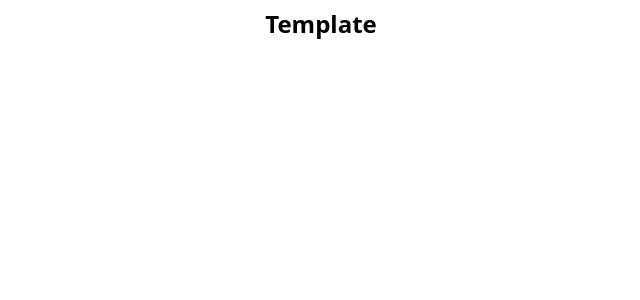
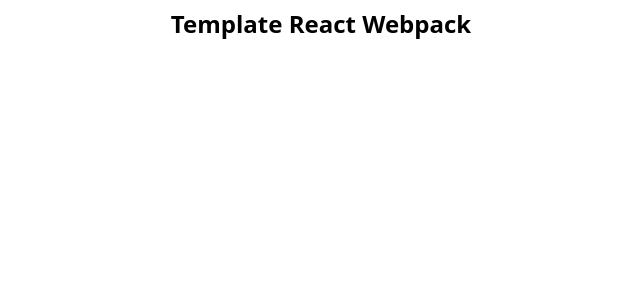
Before and after one commit to nilia2020/React-template-webpack, a React app: page / in a window 1280 px wide. Shown: the top 300 px of the page, without its empty margins (319-959 px from the left). Built offline with nearby package versions, Linux system fonts and the light colour scheme.

Commit message:
template2

```diff
--- a/src/pages/Home.jsx
+++ b/src/pages/Home.jsx
@@ -1,7 +1,11 @@
 import React from "react";
 
 const Home = () => {
-  return <h1 className="text-center text-2xl mt-2 font-semibold">Template</h1>;
+  return (
+    <h1 className="text-center text-2xl mt-2 font-semibold">
+      Template React Webpack
+    </h1>
+  );
 };
 
 export default Home;
```
